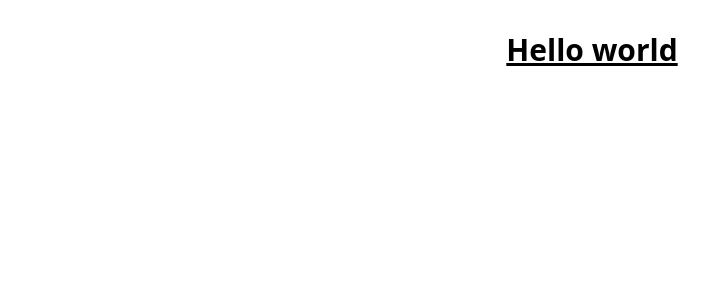
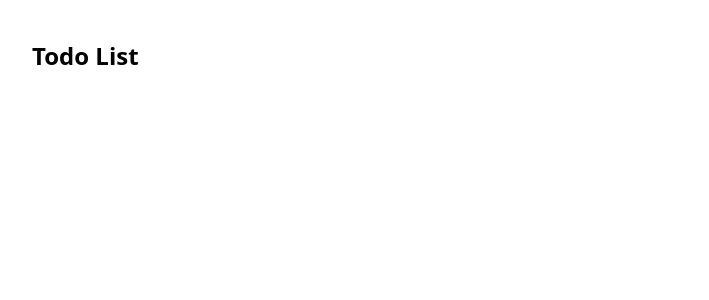
Before and after one commit to abdulladone94/todo-list-react-context, a React (Vite) app: page / in a window 1280 px wide. Shown: the top 300 px of the page, without its empty margins (48-757 px from the left). Built offline with nearby package versions, Linux system fonts and the light colour scheme.

Commit message:
set up todo context

```diff
--- a/src/App.jsx
+++ b/src/App.jsx
@@ -1,9 +1,7 @@
-import './App.css';
-
 function App() {
   return (
-    <div>
-      <h1 className="text-3xl font-bold underline">Hello world</h1>
+    <div className="flex flex-col gap-y-2 mx-auto mt-10 px-20">
+      <h1 className="text-2xl font-bold mb-4">Todo List</h1>
     </div>
   );
 }
--- /dev/null
+++ b/src/contexts/TodoContext/index.jsx
@@ -0,0 +1,18 @@
+import { createContext, useContext, useState } from 'react';
+
+const TodoContext = createContext();
+
+export const TodoProvider = ({ children }) => {
+  const [todos, setTodos] = useState([]);
+
+  return (
+    <TodoContext.Provider value={{ todos }}>{children}</TodoContext.Provider>
+  );
+};
+
+export const useTodos = () => {
+  const context = useContext(TodoContext);
+  return context;
+};
+
+export default TodoContext;
--- a/src/main.jsx
+++ b/src/main.jsx
@@ -1,10 +1,13 @@
-import { StrictMode } from 'react'
-import { createRoot } from 'react-dom/client'
-import App from './App.jsx'
-import './index.css'
+import { StrictMode } from 'react';
+import { createRoot } from 'react-dom/client';
+import App from './App.jsx';
+import './index.css';
+import { TodoProvider } from './contexts/TodoContext/index.jsx';
 
 createRoot(document.getElementById('root')).render(
   <StrictMode>
-    <App />
-  </StrictMode>,
-)
+    <TodoProvider>
+      <App />
+    </TodoProvider>
+  </StrictMode>
+);
```
